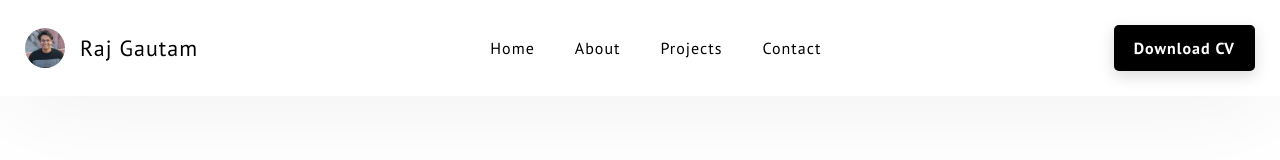
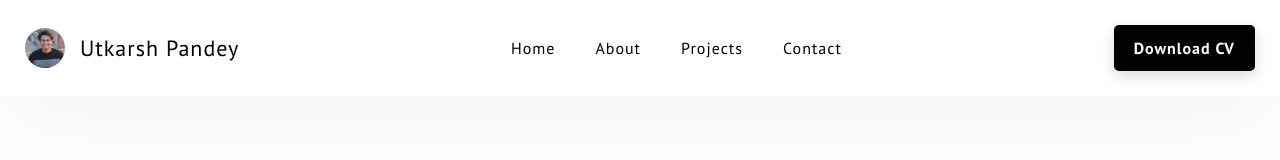
Before and after one commit to codeup23/Repo1, a plain HTML site: page index.html in a window 1280 px wide. Shown: the top 160 px of the page. Drawn offline with nearby package versions, Linux system fonts and the light colour scheme.

Commit message:
Update index.html

```diff
--- a/index.html
+++ b/index.html
@@ -25,7 +25,7 @@
           src="./assets/Raj.jpeg"
           alt="logo Image" class="main-header__logo-img" />
       </div>
-      <h4 class="main-header__logo-text">Raj Gautam</h4>
+      <h4 class="main-header__logo-text">Utkarsh Pandey</h4>
     </div>
     <nav class="main-header__navigation">
       <ul class="main-header__navigation-links">
@@ -353,7 +353,7 @@
       <div class="main-container">
         <p class="main-footer__bottom-txt">
           <a target="_blank" href="">Made with ❤️ by
-          <a target="_blank" href="">Raj Gautam</a>
+          <a target="_blank" href="">Utkarsh Pandey</a>
         </p>
       </div>
     </div>
```
